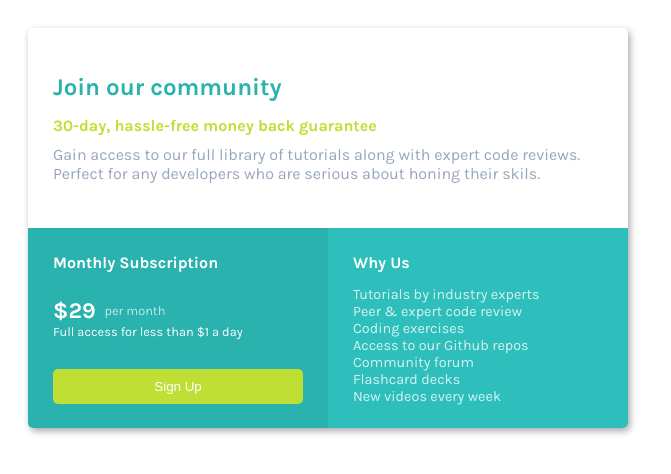
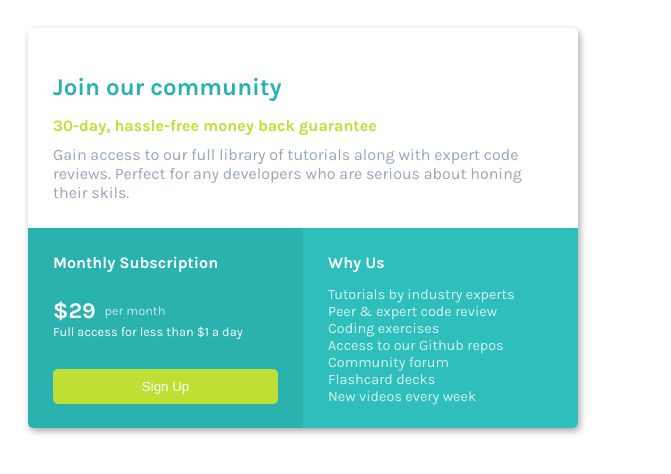
Before and after one commit to RoeenAngelo/pricing-card, a plain HTML site: page index.html in a window 1280 px wide. Shown: the whole page, without its empty margins (0-671 px from the left). Drawn offline with Linux system fonts and the light colour scheme.

Commit message:
Add breakpoint

```diff
--- a/style.css
+++ b/style.css
@@ -114,3 +114,10 @@ ul {
   font-size: 0.9rem;
   opacity: 0.8;
 }
+
+@media (min-width: 576px) {
+  #card {
+    width: 550px;
+    height: 400px;
+  }
+}
```
